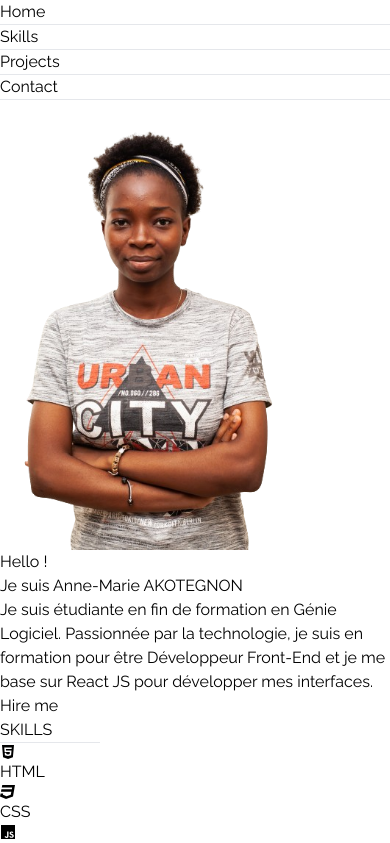
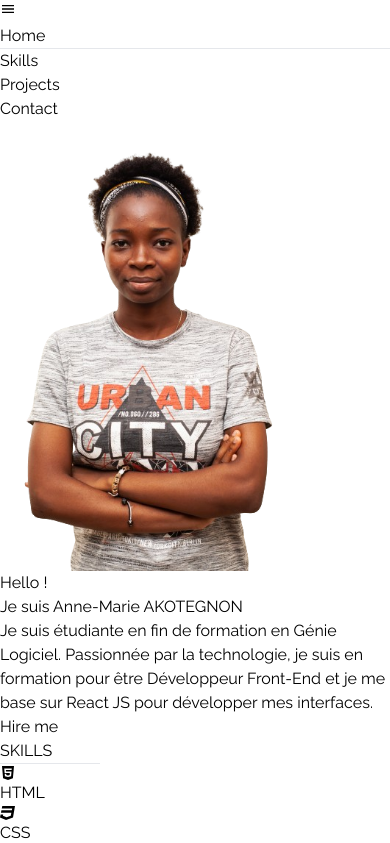
Before and after one commit to Freanne/anne-portfolio, a React (Vite) app: page / in a window 390 px wide. Shown: the top 843 px of the page. Built offline with nearby package versions, Linux system fonts and the light colour scheme.

Commit message:
navbar responsive update

```diff
--- a/package.json
+++ b/package.json
@@ -10,6 +10,7 @@
     "preview": "vite preview"
   },
   "dependencies": {
+    "classnames": "^2.5.1",
     "react": "^18.2.0",
     "react-dom": "^18.2.0",
     "react-icons": "^5.2.1"
--- a/src/components/NavBar.jsx
+++ b/src/components/NavBar.jsx
@@ -1,12 +1,49 @@
-import { Link } from "react-router-dom";
-import { MdDarkMode } from "react-icons/md";
+import { useState } from "react";
+import { MdMenu, MdClose } from "react-icons/md";
 
 const NavBar = () => {
+  const [isOpen, setIsOpen] = useState(false);
+
+    const toggleMenu = () => {
+      setIsOpen(!isOpen);
+    };
+
   return (
     <div >
-      <nav className="rounded-3xl shadow-lg mt-5 border text-center justify-items-center mx-10 h-16 bg-gray " >
 
-        <ul className="p-4 flex justify-end pr-36 text-lg font-medium xl:pl-auto">
+<nav className="md:rounded-3xl md:shadow-lg md:mt-5 md:border md:text-center md:justify-items-center md:mx-10 md:h-16 md:bg-gray">
+        <button className="md:hidden absolute right-4 top-4" onClick={toggleMenu}>
+          {isOpen ? <MdClose className="text-4xl" /> : <MdMenu className="text-4xl" />}
+        </button>
+        <ul className={`p-4 md:flex flex-col md:flex-row md:p-4 justify-end pr-36 text-lg font-medium ${isOpen ? "md:justify-end" : "hidden"} xl:pl-auto`}>
+          <li className="mr-20">
+            <a href="" >
+              Home
+            </a>
+            <hr />
+          </li>
+          <li className="mr-20">
+            <a href="#skills">
+              Skills
+            </a>
+          </li>
+          <li className="mr-20">
+            <a href="#projects">
+              Projects
+            </a>
+          </li>
+          <li className="mr-20">
+            <a href="#contact">
+              Contact
+            </a>
+          </li>
+        </ul>
+      </nav>
+
+
+      {/* <nav className="rounded-3xl shadow-lg mt-5 border text-center justify-items-center mx-10 h-16 bg-gray " >
+
+        <ul className="p-4 flex justify-end pr-36 text-lg font-medium xl:pl-auhref">
 
           <li className="mr-20 ">
             Home
@@ -25,9 +62,66 @@ const NavBar = () => {
             <hr className="bg-red-300"/>
           </li>
         </ul>
-      </nav>
+      </nav> */}
     </div>
   );
 };
 
 export default NavBar;
+
+// import React, { useState } from "react";
+// // import { a } from "react-router-dom";
+// import { MdDarkMode } from "react-icons/md";
+
+// const NavBar = () => {
+//   const [isOpen, setIsOpen] = useState(false);
+
+//   const hrefggleMenu = () => {
+//     setIsOpen(!isOpen);
+//   };
+
+//   return (
+//     <div>
+//       <nav className="rounded-3xl shadow-lg mt-5 border text-center justify-items-center mx-10 h-16 bg-gray">
+//         <button
+//           className="md:hidden absolute right-4 hrefp-4"
+//           onClick={hrefggleMenu}
+//         >
+//           <MdDarkMode />
+//         </button>
+//         <ul
+//           className={`p-4 flex justify-end pr-36 text-lg font-medium ${
+//             isOpen ? "block" : "hidden"
+//           } xl:pl-auto`}
+//         >
+//           <li className="mr-20">
+//             <a href="/" onClick={hrefggleMenu}>
+//               Home
+//             </a>
+//             <hr />
+//           </li>
+//           <li className="mr-20">
+//             <a href="/skills" onClick={hrefggleMenu}>
+//               Skills
+//             </a>
+//             <hr />
+//           </li>
+//           <li className="mr-20">
+//             <a href="/projects" onClick={hrefggleMenu}>
+//               Projects
+//             </a>
+//             <hr />
+//           </li>
+//           <li>
+//             <a href="/contact" onClick={hrefggleMenu}>
+//               Contact
+//             </a>
+//             <hr className="bg-red-300" />
+//           </li>
+//         </ul>
+//       </nav>
+//     </div>
+//   );
+// };
+
+// export default NavBar;
```
Also changed, not shown: src/App.jsx (line endings or trailing spaces), 1 other file (tests, documents, lock files or other folders).
